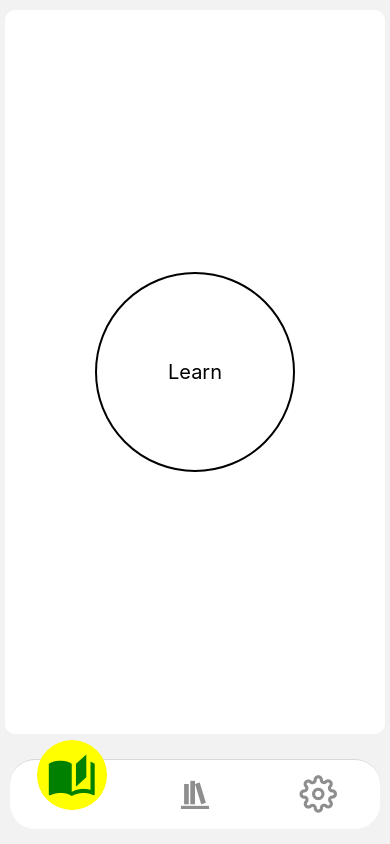
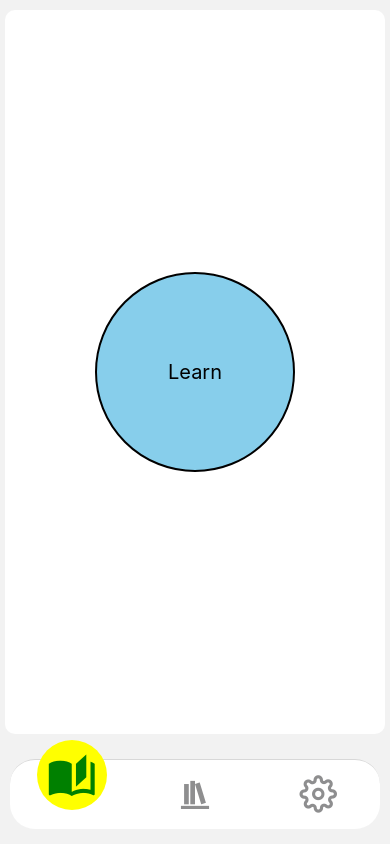
Before and after one commit to eziong/FlashCardLocal, a React Native app: screen / in a window 390 px wide. Built offline with nearby package versions, Linux system fonts and the light colour scheme.

Commit message:
feat: deck main animation

```diff
--- a/src/component/molecule/CreateDeckBtn.tsx
+++ /dev/null
@@ -1,29 +0,0 @@
-import useTypeStackNavigation from '@src/hook/useTypeStackNavigation';
-import React from 'react';
-import { StyleSheet } from 'react-native';
-import SquareBtn from '../atom/SquareBtn';
-
-const CreateDeckBtn = () => {
-  const navigation = useTypeStackNavigation();
-
-  const onPress = () => {
-    navigation.navigate('DeckCreateScreen');
-  }
-
-  return (
-      <SquareBtn
-        content='Create Deck'
-        onPress={onPress}
-        ContainerStyle={styles.Container}
-      />
-  )
-}
-
-export default CreateDeckBtn;
-
-const styles = StyleSheet.create({
-  Container: {
-    width: "100%",
-    height: 50
-  }
-})
--- a/src/component/molecule/DeckItemPreview.tsx
+++ b/src/component/molecule/DeckItemPreview.tsx
@@ -68,12 +68,10 @@ const EmptyDeckItemPreview = () => {
 const styles = StyleSheet.create({
   Container:{
     flexDirection: 'row',
-    width: "100%",
+    width: "98%",
     height: 60,
     justifyContent: 'space-between',
     alignItems: 'center',
-    padding: 10,
-    borderWidth:1,
   },
   ButtonsContainer: {
     width:110,
--- /dev/null
+++ b/src/component/molecule/HidingBtn.tsx
@@ -0,0 +1,100 @@
+import { useIsFocused } from '@react-navigation/native';
+import useTypeStackNavigation from '@src/hook/useTypeStackNavigation';
+import React, { useEffect, useRef, useState } from 'react';
+import { Animated, Pressable, StyleSheet, View } from 'react-native';
+import FeatherIcon from 'react-native-vector-icons/Feather';
+
+const HidingBtn = ({
+  size,
+  color,
+}:{
+  size: number,
+  color: string,
+}) => {
+  const isFocused = useIsFocused();
+  const [isExtended, setIsExtended] = useState<boolean>(false);
+  const animRef = useRef(new Animated.Value(0)).current;
+
+  const navigation = useTypeStackNavigation();
+
+  const onPressExtend = () => {
+    setIsExtended(prev => !prev);
+  }
+
+  const onPressCreateDeck = () => {
+    navigation.navigate('DeckCreateScreen');
+  }
+
+  useEffect(() => {
+    setIsExtended(false);
+  },[isFocused])
+
+  useEffect(() => {
+    if(isExtended){
+      Animated.timing(animRef,{
+        toValue: 1,
+        duration: 500,
+        useNativeDriver: true,
+      }).start();
+    }else{
+      Animated.timing(animRef,{
+        toValue: 0,
+        duration: 500,
+        useNativeDriver: true,
+      }).start();
+    }
+  },[isExtended])
+
+  const positionInterpolate = (index:number) => {
+    const START_POSITION = 0;
+
+    const end_position = (
+      START_POSITION - index * 60
+    )
+
+    return (
+      animRef.interpolate({
+        inputRange: [0,1],
+        outputRange: [START_POSITION, end_position]
+      })
+    )
+  }
+
+  const rotationInterpolate = (
+    animRef.interpolate({
+      inputRange: [0,1],
+      outputRange: ['0deg','45deg']
+    })
+  )
+
+  return (
+    <View>
+      <Animated.View style={[styles.Container,{transform:[{translateY:positionInterpolate(1)}]}]} >
+        <Pressable onPress={onPressCreateDeck} >
+          <FeatherIcon name='file-plus' size={size * 0.8} color={color} />
+        </Pressable>
+      </Animated.View>
+      <Animated.View style={[styles.Container,{transform:[{rotateZ:rotationInterpolate}]}]} >
+        <Pressable onPress={onPressExtend} >
+          <FeatherIcon name='plus' size={size} color={color} />
+        </Pressable>
+      </Animated.View>
+    </View>
+  )
+}
+
+export default HidingBtn;
+
+const styles = StyleSheet.create({
+  Container: {
+    position: 'absolute',
+    width: 50,
+    height: 50,
+    left:10,
+    top: 5,
+    borderRadius: 50,
+    backgroundColor: 'red',
+    justifyContent:'center',
+    alignItems:'center',
+  }
+})
--- a/src/component/template/T_DeckManage.tsx
+++ b/src/component/template/T_DeckManage.tsx
@@ -1,7 +1,7 @@
-import { fullScreen } from '@src/navigation/constant';
+import { bottomTabHeight, fullScreen } from '@src/navigation/constant';
 import React, { Fragment, ReactElement } from 'react';
 import { StyleSheet, View, FlatList } from 'react-native';
-import CreateDeckBtn from '../molecule/CreateDeckBtn';
+import HidingBtn from '../molecule/HidingBtn';
 
 const T_DeckManage = ({
   elements
@@ -13,14 +13,22 @@ const T_DeckManage = ({
       <FlatList
         data={elements}
         renderItem={({item, index}) => (
-          <Fragment key={index} >
+          <View key={index} style={
+            index%2===0
+            ?[styles.ItemContainer, {backgroundColor:'yellow'}]
+            :[styles.ItemContainer, {backgroundColor: 'skyblue'}]
+          } >
             {item}
-          </Fragment>
+          </View>
         )}
+        ListFooterComponent={
+          <View style={[styles.ItemContainer, {height:50}]} ></View>
+        }
       />
     </View>
     <View style={styles.ButtonContainer}>
-      <CreateDeckBtn />
+      {/* <CreateDeckBtn /> */}
+      <HidingBtn size={40} color="black" />
     </View>
   </View>
 )
@@ -33,9 +41,16 @@ const styles = StyleSheet.create({
     height: "100%",
   },
   FlatlistContainer: {
-    flex:1
+    flex:1,
+  },
+  ItemContainer: {
+    justifyContent: 'center',
+    alignItems: 'center',
+    borderRadius:10,
   },
   ButtonContainer: {
-    width: "100%",
+    position:'absolute',
+    bottom: bottomTabHeight - 5,
+    left: 5,
   }
 })
--- a/src/screen/Home/HomeMainScreen.tsx
+++ b/src/screen/Home/HomeMainScreen.tsx
@@ -4,6 +4,7 @@ import useBottomTabVisible from '@src/hook/useBottomTabVisible';
 import useTypeStackNavigation from '@src/hook/useTypeStackNavigation';
 import { bottomTabHeight } from '@src/navigation/constant';
 import React from 'react';
+import { StyleSheet } from 'react-native';
 
 const HomeMainScreen = () => {
   useBottomTabVisible();
@@ -15,6 +16,8 @@ const HomeMainScreen = () => {
         <CircleBtn
           content='Learn'
           onPress={() => navigation.navigate('DeckSelectionScreen')}
+          ContainerStyle={styles.ContainerStyle}
+          ContentStyle={styles.ContentStyle}
         />
       }
       bottomTabBarHeight={bottomTabHeight}
@@ -23,3 +26,12 @@ const HomeMainScreen = () => {
 }
 
 export default HomeMainScreen;
+
+const styles = StyleSheet.create({
+  ContainerStyle: {
+    backgroundColor: 'skyblue'
+  },
+  ContentStyle: {
+    color: 'black'
+  }
+})
```
